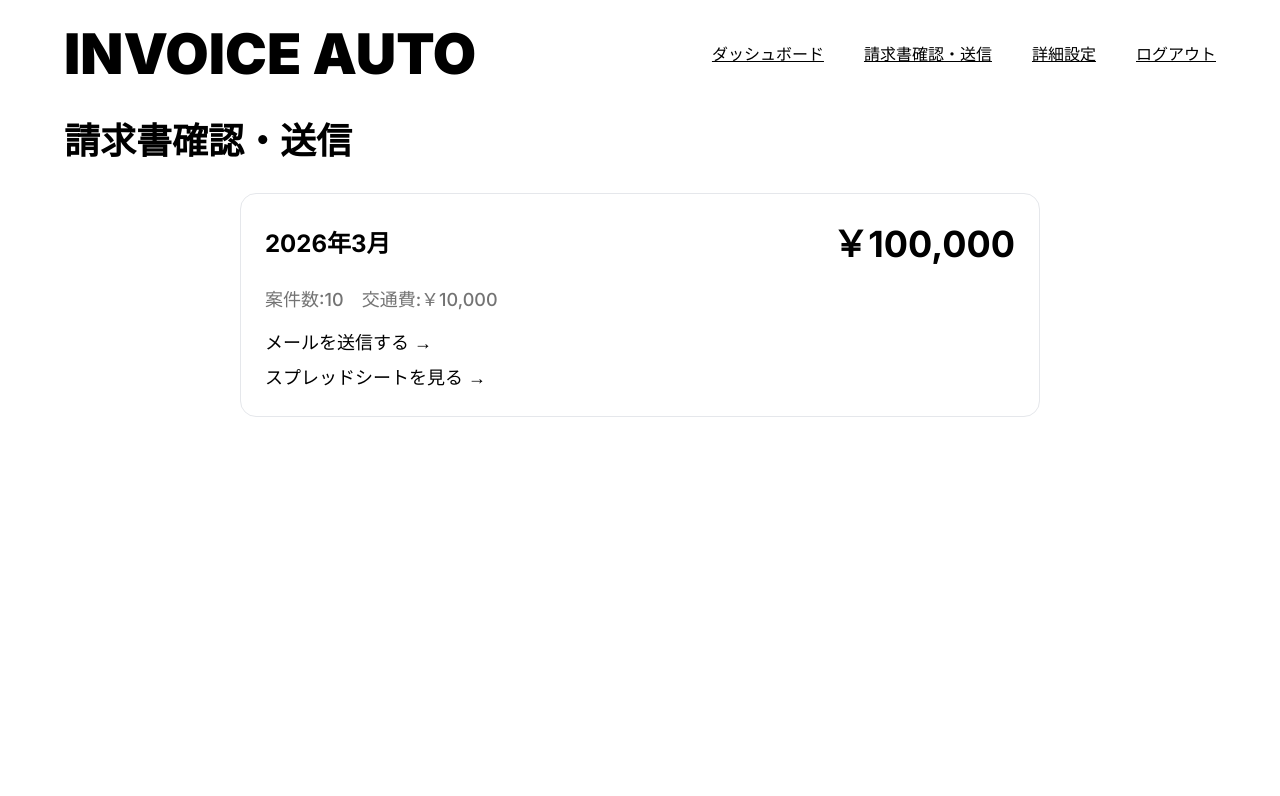
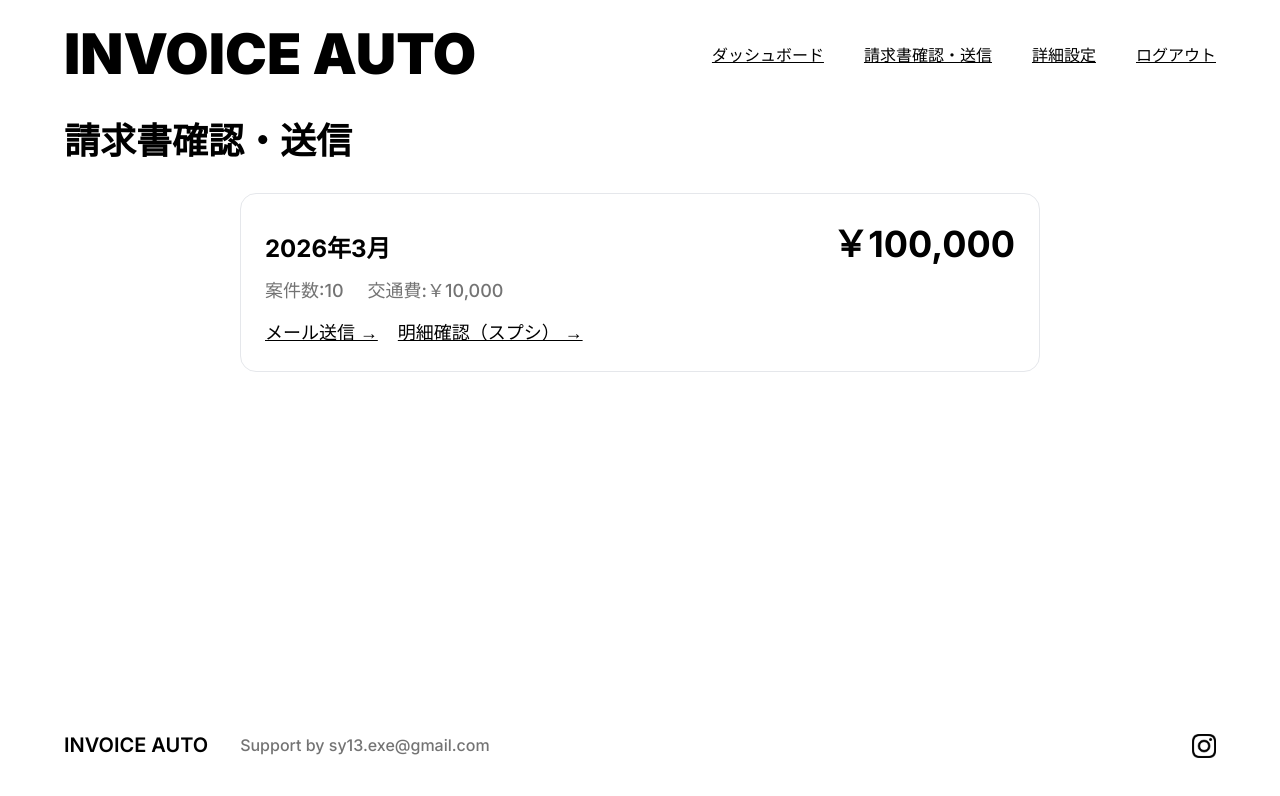
Before and after one commit to gira9317/invoice-auto-next, a Next.js app: page /invoices in a window 1280 px wide. Shown: the top 796 px of the page. Built offline with nearby package versions, Linux system fonts and the light colour scheme.

Commit message:
全ページレスポンシブ対応

```diff
--- a/app/dashboard/page.tsx
+++ b/app/dashboard/page.tsx
@@ -1,107 +1,140 @@
-import Image from "next/image"
+import Image from "next/image";
 
-export default function Home(){
-    return(
-        <div>
-            <header className="flex flex-row justify-between items-center py-6  px-16  order-0 self-stretch">
-                <p className="not-italic font-black text-[3.50rem] leading-none leading-[110%] items-center text-[#000000] order-0">INVOICE AUTO</p>
-                <nav className="flex flex-row items-center p-0 gap-10 order-1">
-                    <a href="#" className="not-italic font-medium text-base leading-[145%] items-center text-center underline capitalize text-[#000000] order-0">ダッシュボード</a>
-                    <a href="/invoices" className="not-italic font-medium text-base leading-[145%] items-center text-center underline capitalize text-[#000000] order-1">請求書確認・送信</a>
-                    <a href="#" className="not-italic font-medium text-base leading-[145%] items-center text-center underline capitalize text-[#000000] order-2">詳細設定</a>
-                    <a href="#" className="not-italic font-medium text-base leading-[145%] items-center text-center underline capitalize text-[#000000] order-3">ログアウト</a>
+export default function Home() {
+    return (
+        <div className="min-h-screen">
+            <header className="flex flex-col gap-4 px-4 py-6 md:flex-row md:justify-between md:items-center md:px-8 lg:px-16">
+                <p className="font-black text-[2rem] leading-[110%] text-black md:text-[2.5rem] lg:text-[3.5rem]">
+                INVOICE AUTO
+                </p>
+
+                <nav className="hidden md:flex flex-row md:items-center md:gap-6 lg:gap-10">
+                <a href="/dashboard" className="text-sm md:text-base font-medium underline text-black">
+                    ダッシュボード
+                </a>
+                <a href="/invoices" className="text-sm md:text-base font-medium underline text-black">
+                    請求書確認・送信
+                </a>
+                <a href="registar" className="text-sm md:text-base font-medium underline text-black">
+                    詳細設定
+                </a>
+                <a href="#" className="text-sm md:text-base font-medium underline text-black">
+                    ログアウト
+                </a>
                 </nav>
             </header>
-            <header className="flex justify-between items-center py-3  px-16  order-1 self-stretch">
-                <p className="not-italic font-black text-4xl leading-[110%] items-center text-[#000000] order-0">ダッシュボード</p>
+
+            <header className="px-4 py-3 md:px-8 lg:px-16">
+                <p className="font-black text-[2rem] leading-[110%] text-black md:text-[2.25rem] lg:text-[2.5rem]">
+                ダッシュボード
+                </p>
             </header>
 
-            <section className="flex flex-col items-center py-5  px-16  gap-8 w-full max-w-7xl my-0  m-auto  box-border">
-                <a href="#" className="block w-full max-w-[50.00rem] text-inherit">
-                    <article className="box-border flex flex-row items-center w-full min-h-[10.44rem] rounded-2xl overflow-hidden border border-gray-200">
+            <main className="flex flex-col gap-6 px-4 py-5 md:px-8 lg:px-16">
+                <a href="#" className="block w-full max-w-5xl mx-auto text-inherit">
+                <article className="flex flex-col overflow-hidden rounded-2xl border border-gray-200 md:flex-row">
                     <Image
-                            className="w-[160px] h-[167px] object-cover shrink-0"
+                    className="h-[220px] w-full object-cover md:h-auto md:w-[160px] md:shrink-0"
                     src="/icon/osatsu_money_yamadumi.png"
                     alt="収入アイコン"
                     width={160}
                     height={167}
                     />
 
-                        <div className="flex flex-col justify-center items-start p-6 gap-6">
+                    <div className="flex flex-col justify-center gap-4 p-5 md:p-6">
                     <div className="flex flex-col gap-2">
-                                <h2 className="m-0 font-bold text-2xl leading-[1.45] text-[#000000]">今月の収入 ￥100,000</h2>
-                                <p className="m-0 font-medium text-lg leading-[1.45] text-black/[0.55]">◯月◯日までの収益</p>
+                        <h2 className="m-0 font-bold text-xl leading-[145%] text-black md:text-2xl">
+                        今月の収入 ￥100,000
+                        </h2>
+                        <p className="m-0 font-medium text-base leading-[145%] text-black/55 md:text-lg">
+                        ◯月◯日までの収益
+                        </p>
                     </div>
 
-                            <p className="m-0 font-medium text-lg leading-[1.45] text-[#000000]">
+                    <p className="m-0 font-medium text-base leading-[145%] text-black md:text-lg">
                         今月の請求書スプレッドシートを見る →
                     </p>
                     </div>
                 </article>
                 </a>
-            </section>
 
-            <section className="flex flex-col items-center py-5  px-16  gap-8 w-full max-w-7xl my-0  m-auto  box-border">
-                <a href="/invoices" className="block w-full max-w-[50.00rem] text-inherit">
-                    <article className="box-border flex flex-row items-center w-full min-h-[10.44rem] rounded-2xl overflow-hidden border border-gray-200">
+                <a href="/invoices" className="block w-full max-w-5xl mx-auto text-inherit">
+                <article className="flex flex-col overflow-hidden rounded-2xl border border-gray-200 md:flex-row">
                     <Image
-                            className="w-[160px] h-[167px] object-cover shrink-0"
+                    className="h-[220px] w-full object-cover md:h-auto md:w-[160px] md:shrink-0"
                     src="/icon/computer_email.png"
                     alt="メールアイコン"
                     width={160}
                     height={167}
                     />
 
-                        <div className="flex flex-col justify-center items-start p-6 gap-6">
+                    <div className="flex flex-col justify-center gap-4 p-5 md:p-6">
                     <div className="flex flex-col gap-2">
-                                <h2 className="m-0 font-bold text-2xl leading-[1.45] text-[#000000]">請求書を確認・送付</h2>
-                                <p className="m-0 font-medium text-lg leading-[1.45] text-black/[0.55]">送信・履歴・ステータス確認</p>
+                        <h2 className="m-0 font-bold text-xl leading-[145%] text-black md:text-2xl">
+                        請求書を確認・送付
+                        </h2>
+                        <p className="m-0 font-medium text-base leading-[145%] text-black/55 md:text-lg">
+                        送信・履歴・ステータス確認
+                        </p>
                     </div>
 
-                            <p className="m-0 font-medium text-lg leading-[1.45] text-[#000000]">
+                    <p className="m-0 font-medium text-base leading-[145%] text-black md:text-lg">
                         請求書の確認・送付 →
                     </p>
                     </div>
                 </article>
                 </a>
-            </section>
 
-            <section className="flex flex-col items-center py-5  px-16  gap-8 w-full max-w-7xl my-0  m-auto  box-border">
-                <a href="#" className="block w-full max-w-[50.00rem] text-inherit">
-                    <article className="box-border flex flex-row items-center w-full min-h-[10.44rem] rounded-2xl overflow-hidden border border-gray-200">
+                <a href="#" className="block w-full max-w-5xl mx-auto text-inherit">
+                <article className="flex flex-col overflow-hidden rounded-2xl border border-gray-200 md:flex-row">
                     <Image
-                            className="w-[160px] h-[167px] object-cover shrink-0"
+                    className="h-[220px] w-full object-cover md:h-auto md:w-[160px] md:shrink-0"
                     src="/icon/haguruma_gear_set.png"
                     alt="設定アイコン"
                     width={160}
                     height={167}
                     />
 
-                        <div className="flex flex-col justify-center items-start p-6 gap-6">
+                    <div className="flex flex-col justify-center gap-4 p-5 md:p-6">
                     <div className="flex flex-col gap-2">
-                                <h2 className="m-0 font-bold text-2xl leading-[1.45] text-[#000000]">詳細設定</h2>
-                                <p className="m-0 font-medium text-lg leading-[1.45] text-black/[0.55]">商品ごとの料金設定、銀行口座や住所変更等、請求書に必要な情報を変更</p>
+                        <h2 className="m-0 font-bold text-xl leading-[145%] text-black md:text-2xl">
+                        詳細設定
+                        </h2>
+                        <p className="m-0 font-medium text-base leading-[145%] text-black/55 md:text-lg">
+                        商品ごとの料金設定、銀行口座や住所変更等、請求書に必要な情報を変更
+                        </p>
                     </div>
 
-                            <p className="m-0 font-medium text-lg leading-[1.45] text-[#000000]">
+                    <p className="m-0 font-medium text-base leading-[145%] text-black md:text-lg">
                         設定スプレッドシートを開く →
                     </p>
                     </div>
                 </article>
                 </a>
-            </section>
+            </main>
 
-            <footer className="box-border flex flex-row justify-between items-center p-16 gap-[7.50rem]">
-                <div className="flex-row justify-center items-center p-0 gap-8">
-                    <div className="flex flex-row items-center p-0 gap-8">
-                        <p className="not-italic font-semibold text-xl leading-[145%] items-center text-center text-[#000000]">INVOICE AUTO</p>
-                            <nav className="flex-row items-start p-0 gap-8">
-                                <p className="not-italic font-medium text-base leading-[145%] items-center text-black/[0.55]">Support by sy13.exe@gmail.com</p>
-                            </nav>
+            <footer className="
+                mt-auto
+                flex flex-col gap-6
+                px-4 py-10
+                md:flex-row md:items-center md:justify-between md:px-8 lg:px-16
+            ">
+                <div className="flex flex-col gap-2 md:flex-row md:items-center md:gap-8">
+                    <p className="font-semibold text-lg md:text-xl leading-[145%] text-black">
+                        INVOICE AUTO
+                    </p>
+                    <p className="font-medium text-sm md:text-base leading-[145%] text-black/55">
+                        Support by sy13.exe@gmail.com
+                    </p>
                 </div>
-                </div>
+
                 <nav className="flex items-center gap-4">
-                    <a href="https://instagram.com" className="flex justify-center items-center" target="_blank">
+                    <a
+                        href="https://instagram.com"
+                        className="flex items-center justify-center"
+                        target="_blank"
+                        rel="noopener noreferrer"
+                    >
                         <img
                             src="/icon/Instagram_Glyph_Black.png"
                             alt="Instagram"
@@ -111,5 +144,5 @@ export default function Home(){
                 </nav>
             </footer>
         </div>
-    )
+    );
 }
--- a/app/invoices/page.tsx
+++ b/app/invoices/page.tsx
@@ -1,65 +1,188 @@
-import Image from "next/image"
+import Image from "next/image";
 
 export default function Home() {
     return (
-        <div>
-            <header className="flex flex-row justify-between items-center py-6 px-16 self-stretch">
-                <p className="font-black text-[3.50rem] leading-[110%] text-[#000000]">
+        <div className="min-h-screen flex flex-col">
+            <header
+                className="
+                flex flex-col gap-4
+                md:flex-row md:justify-between md:items-center
+                py-6 px-4 md:px-8 lg:px-16
+                "
+            >
+                <p
+                    className="
+                    font-black
+                    text-[2rem]
+                    md:text-[2.5rem]
+                    lg:text-[3.5rem]
+                    leading-[110%]
+                    text-black
+                    "
+                >
                     INVOICE AUTO
                 </p>
-                <nav className="flex flex-row items-center gap-10">
-                <a href="#" className="font-medium text-base leading-[145%] text-center underline text-[#000000]">
+
+                <nav
+                    className="
+                    hidden md:flex
+                    items-center
+                    gap-6 lg:gap-10
+                    "
+                >
+                    <a href="#" className="font-medium text-sm md:text-base underline text-black">
                         ダッシュボード
                     </a>
-                <a href="#" className="font-medium text-base leading-[145%] text-center underline text-[#000000]">
+                    <a href="#" className="font-medium text-sm md:text-base underline text-black">
                         請求書確認・送信
                     </a>
-                <a href="#" className="font-medium text-base leading-[145%] text-center underline text-[#000000]">
+                    <a href="#" className="font-medium text-sm md:text-base underline text-black">
                         詳細設定
                     </a>
-                <a href="#" className="font-medium text-base leading-[145%] text-center underline text-[#000000]">
+                    <a href="#" className="font-medium text-sm md:text-base underline text-black">
                         ログアウト
                     </a>
                 </nav>
             </header>
 
-            <header className="flex justify-between items-center py-3 px-16">
-                <p className="font-black text-4xl leading-[110%] text-[#000000]">
+            <header className="px-4 md:px-8 lg:px-16 py-3">
+                <p
+                    className="
+                    font-black
+                    text-2xl md:text-3xl lg:text-4xl
+                    leading-[110%]
+                    text-black
+                    "
+                >
                     請求書確認・送信
                 </p>
             </header>
 
-            <section className="flex flex-col items-center py-5 px-16 gap-8">
-                <article className="box-border flex items-center w-full max-w-[50rem] min-h-[12.13rem] rounded-2xl border border-gray-200">
-                <div className="flex flex-col justify-between items-start p-6 gap-[0.31rem] w-full">
-                    <div className="flex justify-between items-center gap-2 mb-3 w-full">
-                    <p className="font-bold text-2xl leading-[145%] text-[#000000]">
+            <section
+                className="
+                flex flex-col items-center
+                py-5 px-4 md:px-8 lg:px-16
+                gap-6 md:gap-8
+                "
+            >
+                <article
+                    className="
+                    flex flex-col
+                    md:flex-row md:items-center
+                    w-full max-w-[50rem]
+                    rounded-2xl
+                    border border-gray-200
+                    overflow-hidden
+                    "
+                >
+                    <div
+                        className="
+                        flex flex-col
+                        justify-between
+                        p-5 md:p-6
+                        gap-2
+                        w-full
+                        "
+                    >
+                        <div
+                            className="
+                            flex flex-col gap-4
+                            items-baseline
+                            md:flex-row justify-between
+                            "
+                        >
+                            <p className="font-bold text-l md:text-2xl leading-[145%] text-black">
                                 2026年3月
                             </p>
-                    <p className="font-bold text-4xl leading-[145%] text-[#000000]">
+
+                            <p
+                                className="
+                                font-bold
+                                text-2xl md:text-3xl lg:text-4xl
+                                leading-[145%]
+                                text-black
+                                "
+                            >
                                 ￥100,000
                             </p>
                         </div>
 
-                    <div className="flex items-start gap-[1.13rem] mb-2">
-                    <p className="font-medium text-lg leading-[145%] text-black/55">
+                        <div
+                            className="
+                            flex flex-row gap-1
+                            md:flex-row md:gap-6
+                            "
+                        >
+                            <p className="font-medium text-base md:text-lg leading-[145%] text-black/55">
                                 案件数:10
                             </p>
-                    <p className="font-medium text-lg leading-[145%] text-black/55">
+                            <p className="font-medium text-base md:text-lg leading-[145%] text-black/55">
                                 交通費:￥10,000
                             </p>
                         </div>
 
-                    <a href="#" className="font-medium text-lg leading-[145%] mt-1 text-[#000000]">
-                    メールを送信する →
+
+                        <div className="flex flex-row gap-5 mt-2">
+                            <a
+                                href="#"
+                                className="
+                                font-medium
+                                text-base md:text-lg
+                                leading-[145%]
+                                text-black
+                                underline
+                                "
+                            >
+                                メール送信 →
                             </a>
 
-                    <a href="#" className="font-medium text-lg leading-[145%] mt-1 text-[#000000]">
-                    スプレッドシートを見る →
+                            <a
+                                href="#"
+                                className="
+                                font-medium
+                                text-base md:text-lg
+                                leading-[145%]
+                                text-black
+                                underline
+                                "
+                            >
+                                明細確認（スプシ） →
                             </a>
+                        </div>
                     </div>
                 </article>
             </section>
+
+            <footer className="
+                mt-auto
+                flex flex-col gap-6
+                px-4 py-10
+                md:flex-row md:items-center md:justify-between md:px-8 lg:px-16
+            ">
+                <div className="flex flex-col gap-2 md:flex-row md:items-center md:gap-8">
+                    <p className="font-semibold text-lg md:text-xl leading-[145%] text-black">
+                        INVOICE AUTO
+                    </p>
+                    <p className="font-medium text-sm md:text-base leading-[145%] text-black/55">
+                        Support by sy13.exe@gmail.com
+                    </p>
                 </div>
-    )
+
+                <nav className="flex items-center gap-4">
+                    <a
+                        href="https://instagram.com"
+                        className="flex items-center justify-center"
+                        target="_blank"
+                        rel="noopener noreferrer"
+                    >
+                        <img
+                            src="/icon/Instagram_Glyph_Black.png"
+                            alt="Instagram"
+                            className="w-6 h-6"
+                        />
+                    </a>
+                </nav>
+            </footer>
+        </div>
+    );
 }
--- a/app/page.tsx
+++ b/app/page.tsx
@@ -1,15 +1,65 @@
-export default function Home(){
-  return(
-    <section className="flex flex-col justify-center items-center py-28  px-16  gap-12 min-h-screen box-border">
-        <div className="flex flex-col items-center gap-8 text-center">
-            <h1 className="m-0 font-bold text-[4.00rem] leading-[110%] text-[#000000]">INVOICE AUTO</h1>
-            <p className="m-0 font-medium text-2xl leading-[145%] text-black/[0.55]">ボタン1つで請求書発行・送信</p>
+export default function Home() {
+  return (
+    <main className="min-h-screen flex items-center justify-center px-4">
+      <section className="w-full max-w-[700px]">
+        <div
+          className="
+            flex flex-col items-center
+            gap-6
+            w-full
+            mx-auto
+          "
+        >
+          <h1
+            className="
+              w-full
+              text-center
+              font-bold
+              text-[36px]
+              leading-[110%]
+              tracking-[-0.02em]
+              text-black
+              md:text-[44px]
+              lg:text-[64px]
+            "
+          >
+            INVOICE AUTO
+          </h1>
+
+          <p
+            className="
+              w-full
+              text-center
+              font-medium
+              text-[18px]
+              leading-[145%]
+              tracking-[-0.005em]
+              text-black/55
+              md:text-[22px]
+              lg:text-[24px]
+            "
+          >
+            ボタン1つで請求書発行・送信
+          </p>
+
+          <button
+            className="
+              flex items-center justify-center
+              gap-2
+              px-6 py-3
+              bg-black
+              text-white
+              rounded-xl
+              font-medium
+              mx-auto
+              hover:opacity-80
+              transition
+            "
+          >
+            Googleログイン
+          </button>
         </div>
-
-    <div className="flex flex-row flex-wrap items-center gap-4">
-        <button className="py-3  px-4  rounded-xl border border-gray-300 bg-black font-medium text-lg leading-[145%] text-[#ffffff]">ログイン</button>
-        <button className="py-3  px-4  rounded-xl border border-gray-300 font-medium text-lg leading-[145%] text-[#000000]">登録</button>
-    </div>
-    </section>
-  )
+      </section>
+    </main>
+  );
 }
```
Also changed, not shown: app/layout.tsx (+7 -1 lines), app/register/page.tsx (+92 -24 lines). Lines whose indentation alone changed are shown as unchanged.
